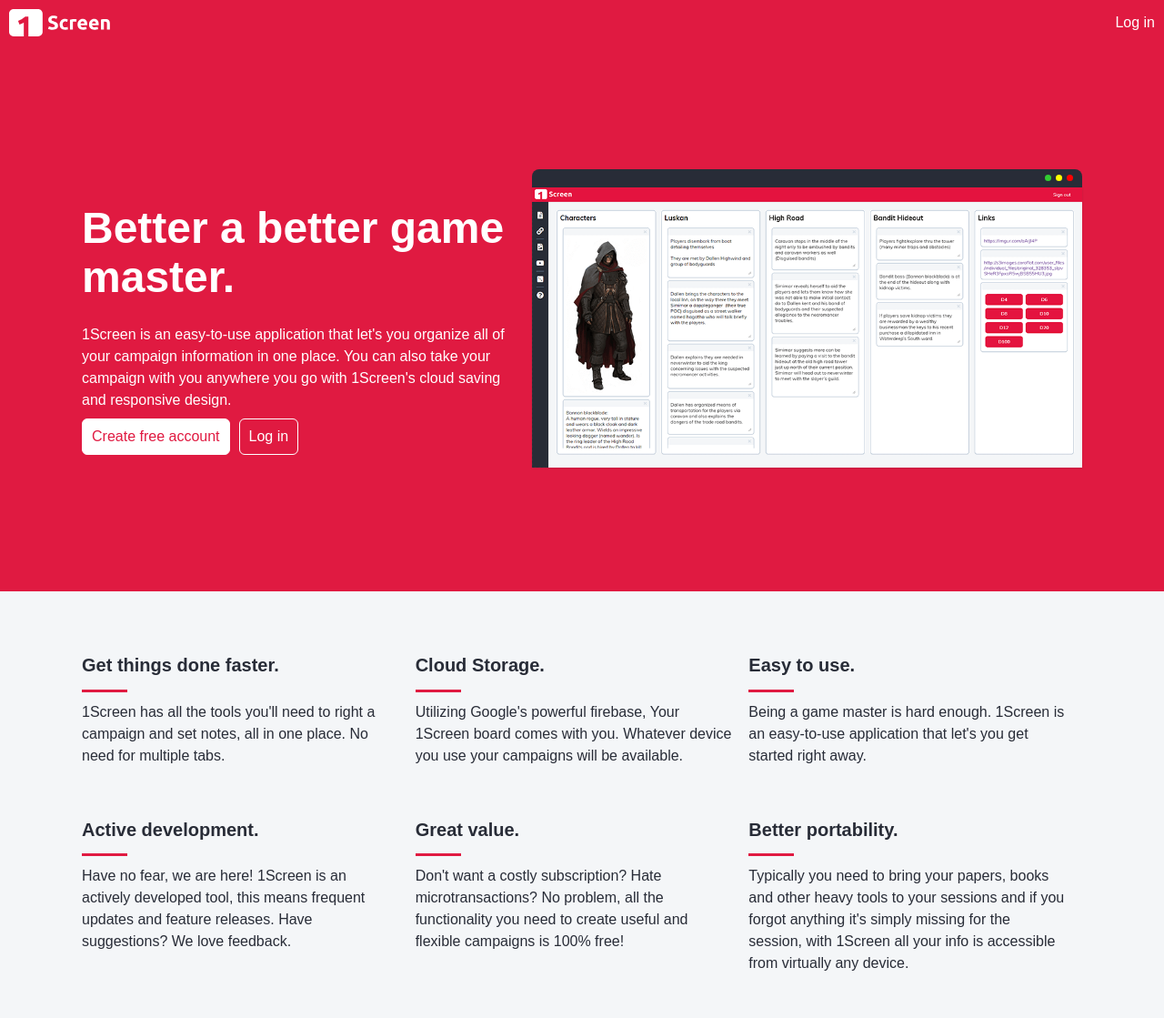
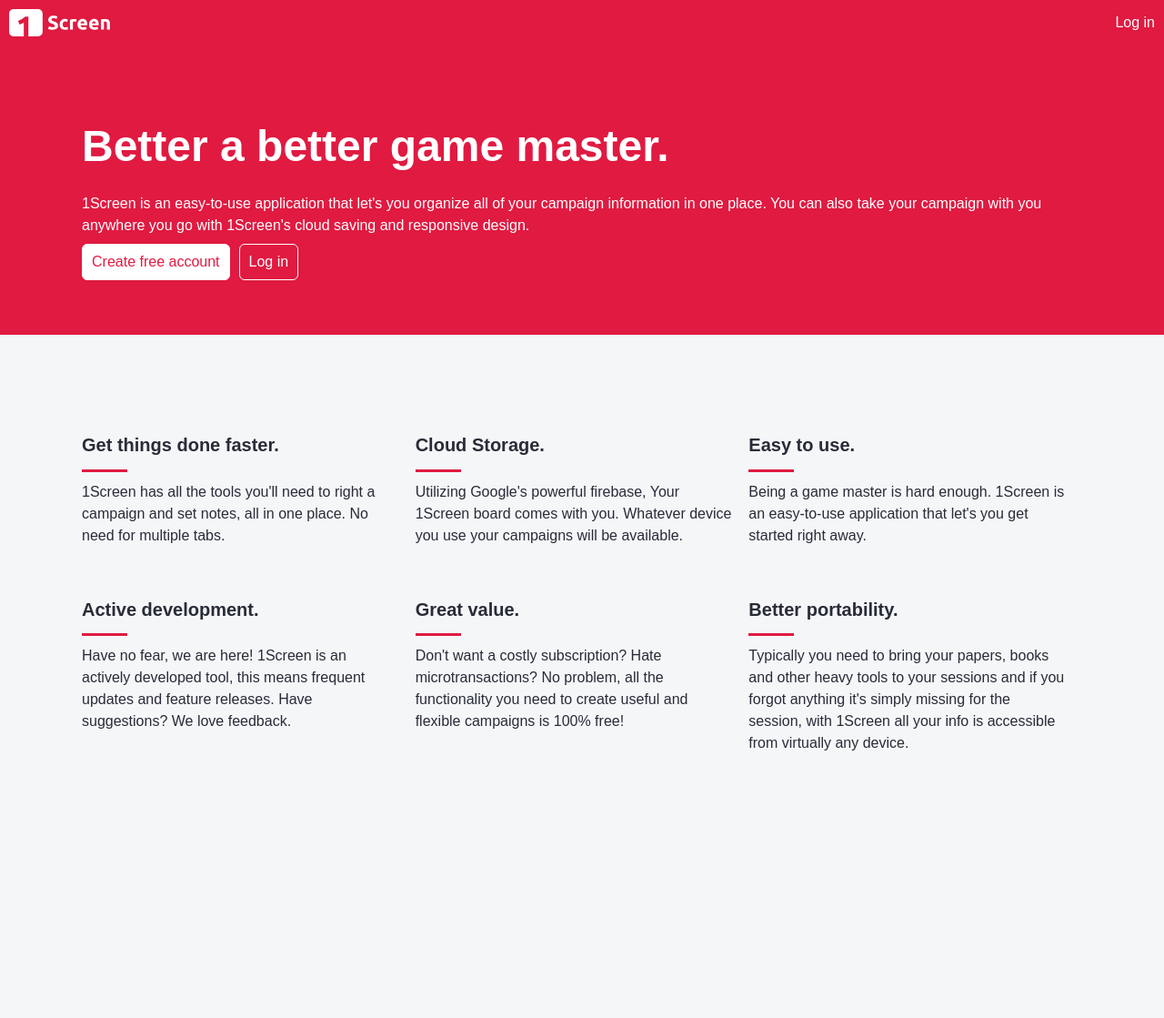
Before and after one commit to matoululu/1screen-plus, a Jekyll site: the page built from index.md, in a window 1280 px wide. Shown: the whole page at 91% size. Built offline with Jekyll 4.4.1, drawn with Linux system fonts in a browser that asks for light colours; some web fonts are replaced; comment, search, counter and statistics services are not loaded; after the commit the page ends 937 px from its top, so only the background shows below that.

Commit message:
Updated home page (less breaky)

```diff
--- a/_layouts/home.html
+++ b/_layouts/home.html
@@ -5,20 +5,10 @@
 ---
 
 <div class="hero">
-  <div class="container">
-    <div class="forty">
-      <h1>Better a better game master.</h1>
-      <p>1Screen is an easy-to-use application that let's you organize all of your campaign information in one place. You can also take your campaign with you anywhere you go with 1Screen's cloud saving and responsive design. </p>
-      <a href="{{ '/login' | relative_url }}" class="action_btn">Create free account</a><a href="{{ '/login' | relative_url }}" class="action_btn secondary">Log in</a>
-    </div>
-    <div class="sixty">
-      <div class="mockbar">
-        <div class="circle circle-g"></div>
-        <div class="circle circle-y"></div>
-        <div class="circle circle-r"></div>
-      </div>
-      <img class="shadow" src="{{ 'images/ui.png' | relative_url }}" alt="Dashboard">
-    </div>
+  <div class="hero__content">
+    <h1>Better a better game master.</h1>
+    <p>1Screen is an easy-to-use application that let's you organize all of your campaign information in one place. You can also take your campaign with you anywhere you go with 1Screen's cloud saving and responsive design. </p>
+    <a class="actionBtn" href="{{ '/login' | relative_url }}">Create free account</a><a class="actionBtn secondary" href="{{ '/login' | relative_url }}">Log in</a>
   </div>
 </div>
 
@@ -49,5 +39,4 @@
       <p>Typically you need to bring your papers, books and other heavy tools to your sessions and if you forgot anything it's simply missing for the session, with 1Screen all your info is accessible from virtually any device.</p>
     </div>
   </div>
-
 </div>
--- a/_layouts/login.html
+++ b/_layouts/login.html
@@ -6,8 +6,6 @@
 
 <div class="loading-screen"></div>
 
-{% include sidebar.html %}
-
 <div class="content content--padded">
   <div class="container login">
     <h1>Log in</h1>
--- a/_sass/_index.scss
+++ b/_sass/_index.scss
@@ -3,68 +3,17 @@
 }
 
 .hero {
-  @include flexbox();
-  @include justify-content(center);
-  @include flex-direction(row);
   background-color: $primary;
-  width: 100%;
-  padding: 60px 0;
-  min-height: 600px;
   color: white;
-  @media screen and (max-width: 798px) {
-    min-height: 760px;
-    max-height: initial;
-  }
-  .forty {
-    max-width: 45%;
-    padding-right: 20px;
-    @media screen and (max-width: 798px) {
-      max-width: 100%;
-    }
-  }
-  .sixty {
-    max-width: 55%;
-    @media screen and (max-width: 798px) {
-      max-width: 100%;
-    }
-  }
-  .mockbar {
-    @include flexbox();
-    @include align-items(center);
-    @include justify-content(flex-end);
-    border-top-left-radius: 8px;
-    border-top-right-radius: 8px;
-    background-color: $accent;
-    height: 20px;
-    width: 100%;
-    @media screen and (max-width: 798px) {
-      margin-top: 20px;
-    }
-    .circle {
-      border-radius: 50%;
-      height: 7px;
-      width: 7px;
-      margin-left: 5px;
-      float: right;
-      &.circle-r { background-color: red; margin-right: 10px; }
-      &.circle-y { background-color: yellow; }
-      &.circle-g { background-color: limegreen; }
-    }
-  }
-
-  .container {
-    @include flexbox();
-    @include align-items(center);
+  .hero__content {
     max-width: 1100px;
     width: 95%;
-    @media screen and (max-width: 798px) {
-      @include flex-direction(column);
-    }
+    padding: 60px 0;
+    margin: 0px auto;
   }
 }
 
-
-a.action_btn {
+a.actionBtn {
   background-color: white;
   color: $primary;
   padding: 7px 10px;
@@ -79,15 +28,16 @@
     color: white;
   }
   &:hover {
+    opacity: 0.7;
     text-decoration: none;
-    opacity: 0.7;
   }
 }
 
 .wrap {
   max-width: 1100px;
   width: 95%;
-  margin: 20px auto;
+  padding: 60px 0;
+  margin: 0px auto;
 }
 
 .sellPoints {
```
Also changed, not shown: 3 other files.
